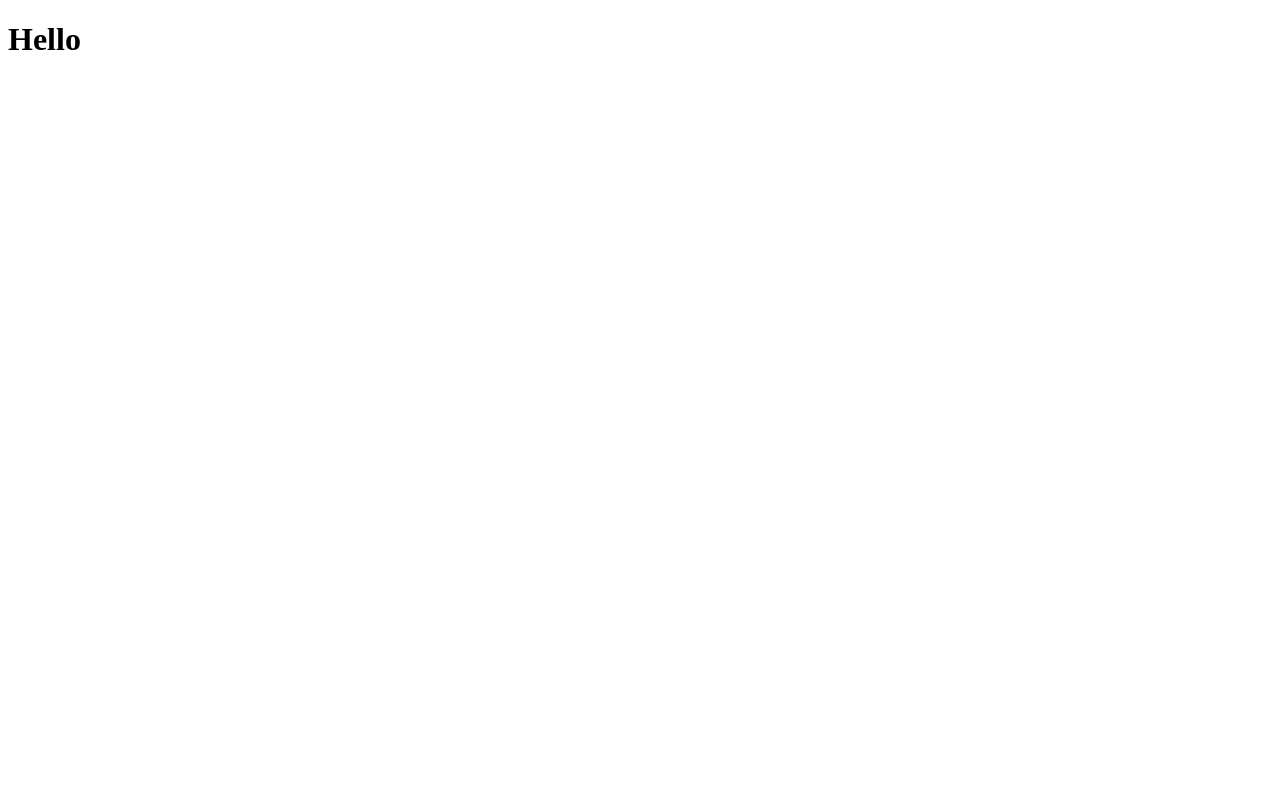
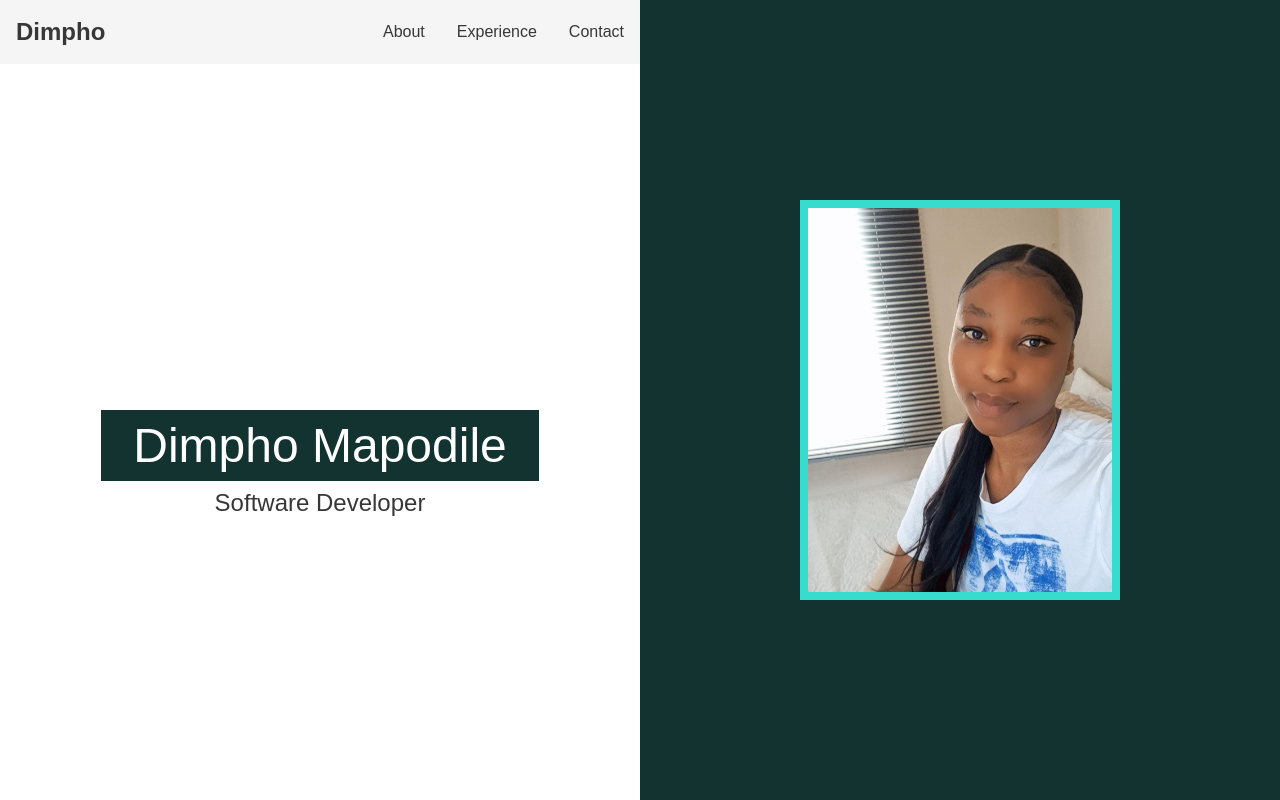
Before and after one commit to Dimpho17/cv, a plain HTML site: page index.html in a window 1280 px wide. Drawn offline with Linux system fonts and the light colour scheme.

Commit message:
fixed structure

```diff
--- a/index.html
+++ b/index.html
@@ -1,11 +1,54 @@
 <!DOCTYPE html>
 <html lang="en">
+
 <head>
     <meta charset="UTF-8">
     <meta name="viewport" content="width=device-width, initial-scale=1.0">
     <title>Document</title>
+    <link rel="stylesheet" href="style.css">
 </head>
+
 <body>
-    <h1>Hello</h1>
+    <div class="app">
+        <div class="left">
+            <nav>
+                <div class="logo">Dimpho</div>
+                <ul>
+                    <li>About</li>
+                    <li>Experience</li>
+                    <li>Contact</li>
+                </ul>
+            </nav>
+
+            <section class="home" id="home">
+                <div class="header">Dimpho Mapodile</div>
+                <div class="sub-header">Software Developer</div>
+            </section>
+
+
+            <section class="about" id="about">
+                <div class="header">About</div>
+
+            </section>
+
+
+            <section class="resume" id="resume">
+                <div class="header">Experience</div>
+
+            </section>
+
+
+            <section class="contact" id="contact">
+                <div class="header">Contact</div>
+
+            </section>
+
+
+        </div>
+        <div class="right">
+            <img src="./assets/images/a.jpeg" alt="">
+        </div>
+    </div>
 </body>
+
 </html>
--- a/style.css
+++ b/style.css
@@ -0,0 +1,128 @@
+* {
+    margin: 0;
+    padding: 0;
+    box-sizing: border-box;
+}
+
+body {
+    font-family: sans-serif;
+    color: rgb(55, 55, 55);
+}
+
+
+.app {
+    width: 100%;
+    display: flex;
+    height: 100vh;
+    display: flex;
+
+}
+
+.left {
+    flex: 1;
+    position: relative;
+    height: 100vh;
+    overflow-y: scroll;
+}
+
+.left nav {
+    height: 4rem;
+    position: sticky;
+    top: 0;
+    left: 0;
+    width: 100%;
+    display: flex;
+    align-items: center;
+    background-color: whitesmoke;
+    padding: 0 1rem;
+    justify-content: space-between;
+}
+
+.left nav ul {
+    display: flex;
+    gap: 2rem;
+}
+
+.left nav li {
+    display: flex;
+    gap: 1rem;
+    text-decoration: none;
+    cursor: pointer;
+}
+
+.left nav .logo {
+    font-weight: bold;
+    font-size: 1.5rem;
+    cursor: pointer;
+}
+
+.left .header {
+    font-size: 3rem;
+    background-color: #123330;
+    color: white;
+    padding: .5rem 2rem;
+}
+
+.left .sub-header {
+    font-size: 1.5rem;
+    font-weight: 100;
+    margin-top: .5rem;
+}
+
+.home {
+    height: 100vh;
+    display: flex;
+    justify-content: center;
+    align-items: center;
+    flex-direction: column;
+}
+
+section {
+    border-bottom: solid 2px rgb(236, 235, 235);
+}
+
+.about {
+    height: 100vh;
+    display: flex;
+    justify-content: center;
+    align-items: center;
+    flex-direction: column;
+}
+
+.contact {
+    height: 100vh;
+    display: flex;
+    justify-content: center;
+    align-items: center;
+    flex-direction: column;
+}
+
+.resume {
+    height: 100vh;
+    display: flex;
+    justify-content: center;
+    align-items: center;
+    flex-direction: column;
+}
+
+.right {
+    flex: 1;
+    height: 100%;
+    background-color: #123330;
+    display: flex;
+    justify-content: center;
+    align-items: center;
+}
+
+.right img {
+    width: 20rem;
+    height: 25rem;
+    object-fit: cover;
+    border: solid 8px #36ddcf;
+}
+
+
+
+@media (min-width: 576px) {
+
+}
```
Also changed, not shown: assets/images/a.jpeg (added), 1 other file.
